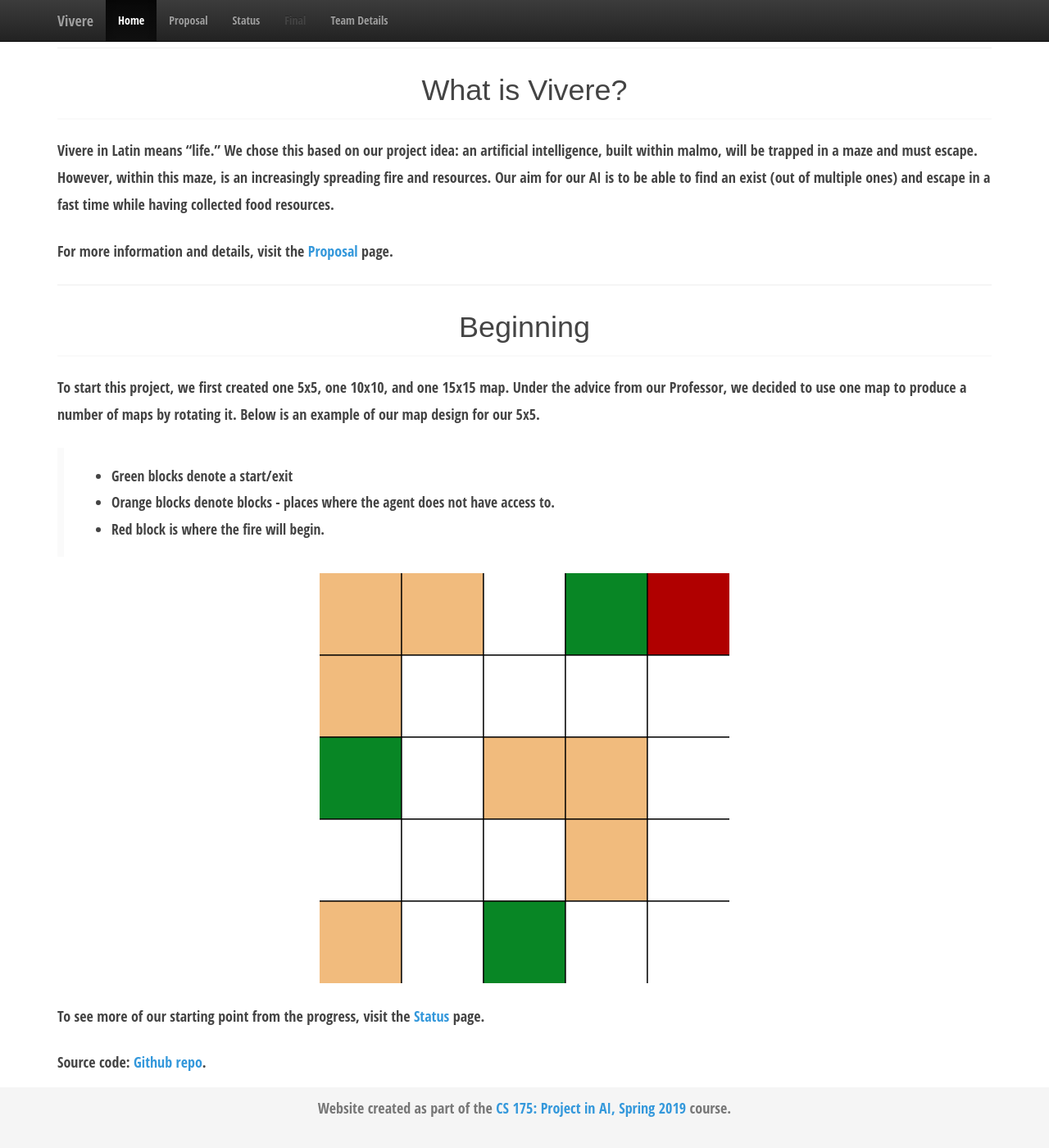
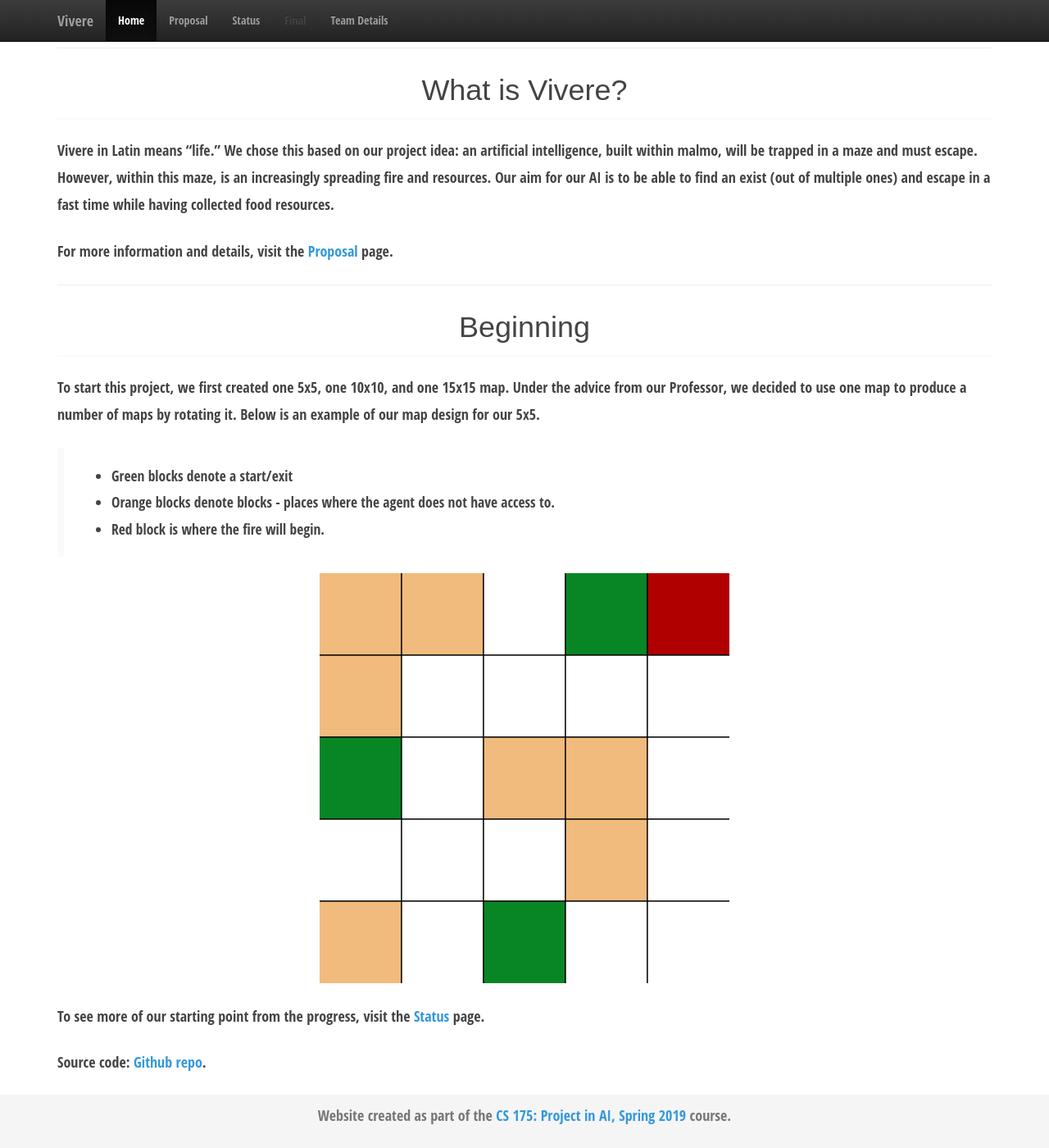
Before and after one commit to Enhjin/Vivere, a Jekyll site: the page built from docs/index.md, in a window 1280 px wide and 1400 px high, scrolled down 732 px. Shown: the whole window at 82% size. Built offline with Jekyll 4.4.1, drawn with Linux system fonts in a browser that asks for light colours.

Commit message:
Update custom.css

```diff
--- a/docs/css/custom.css
+++ b/docs/css/custom.css
@@ -13,7 +13,10 @@ body {
   right: 0;
   bottom: 0;
   left: 0;
-  padding: 0.5rem;
+  padding-top: 0.5rem;
+  padding-right: 0.5rem;
+  padding-left: 0.5rem;
+  padding-bottom: 0rem;
   width: 100%;
   /* Set the fixed height of the footer here */
   min-height: 40px;
```
